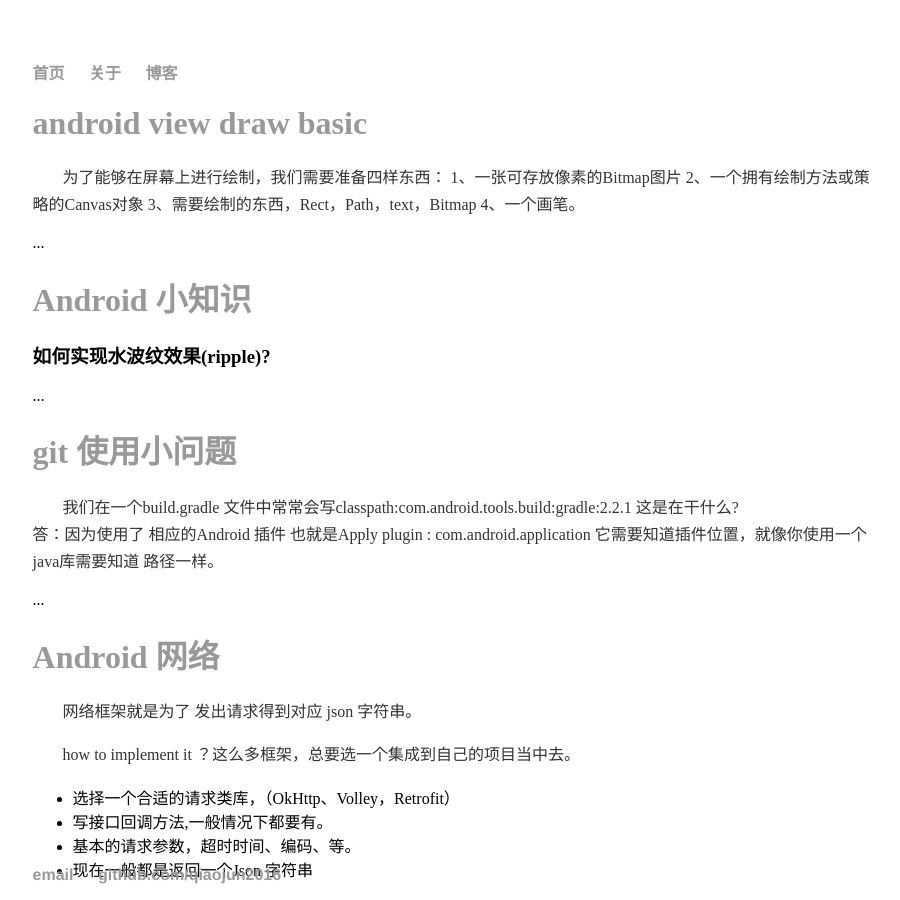
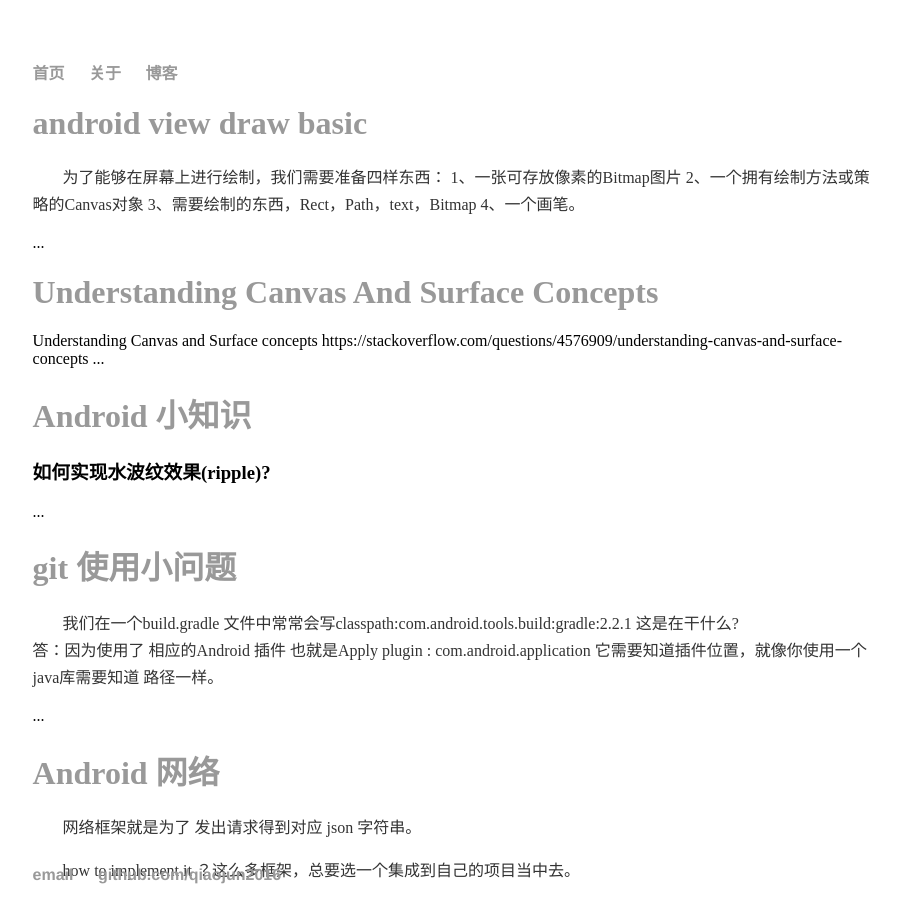
Before and after one commit to qiaojun2016/qiaojun2016.github.io, a Jekyll site: the page built from blog/index.html, in a window 1280 px wide and 900 px high. Shown: the whole window, without its empty margins (185-1085 px from the left). Built offline with Jekyll 4.4.1, drawn with Linux system fonts in a browser that asks for light colours; the list of posts is cut into pages by our own code.

Commit message:
what is surface in android

```diff
--- /dev/null
+++ b/_posts/2018-01-03-Understanding-Canvas-and-Surface-concepts.html
@@ -0,0 +1,2 @@
+Understanding Canvas and Surface concepts
+https://stackoverflow.com/questions/4576909/understanding-canvas-and-surface-concepts
--- a/responsiveness desgin.html
+++ b/responsiveness desgin.html
@@ -11,7 +11,7 @@
 
 <img src="img/img_car.jpg" alt="Nice car" style="width:100%">
 
-<div class="w3-container">
+<div class="w3-container w3-margin">
   <p>A car is a wheeled, self-powered motor vehicle used for transportation.
   Most definitions of the term specify that cars are designed to run primarily on roads,
   to have seating for one to eight people, to typically have four wheels. (Wikipedia)</p>
```
